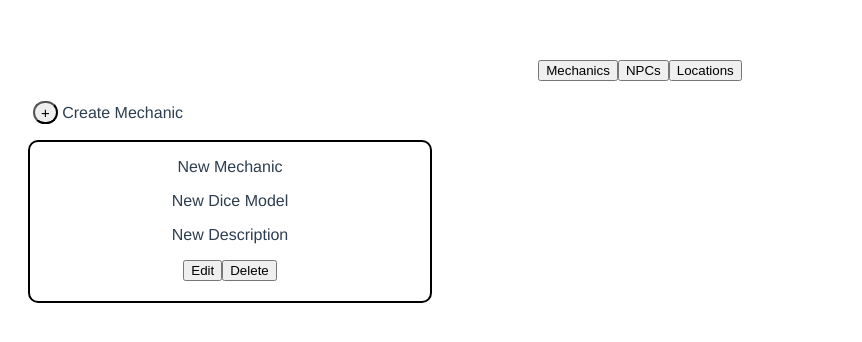
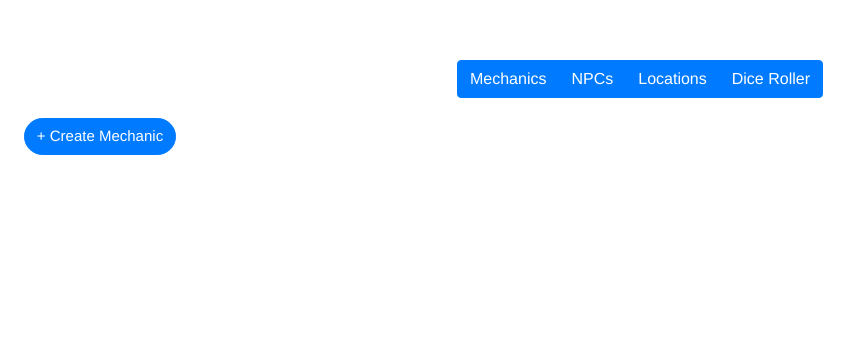
Before and after one commit to sominator/devtools, a Vue app in the folder client/: page / in a window 1280 px wide. Shown: the top 342 px of the page, without its empty margins (0-862 px from the left). Built offline with nearby package versions, Linux system fonts and the light colour scheme.

Commit message:
Added bootstrap and reconfiguring app structure.

```diff
--- a/client/babel.config.js
+++ b/client/babel.config.js
@@ -1,5 +1,5 @@
 module.exports = {
-  presets: [
-    '@vue/cli-plugin-babel/preset'
+  "presets": [
+    "@vue/cli-plugin-babel/preset"
   ]
 }
--- a/client/src/App.vue
+++ b/client/src/App.vue
@@ -1,11 +1,15 @@
 <template>
     <div id="app">
-        <button v-on:click="toggle = 'mechanics'">Mechanics</button>
-        <button v-on:click="toggle = 'npcs'">NPCs</button>
-        <button v-on:click="toggle = 'locations'">Locations</button>
-        <Mechanics v-show="toggle == 'mechanics'" />
-        <NPCs v-show="toggle == 'npcs'" />
-        <Locations v-show="toggle == 'locations'"/>
+        <b-button-group>
+            <b-button variant="primary" v-on:click="toggle = 'mechanics'">Mechanics</b-button>
+            <b-button variant="primary" v-on:click="toggle = 'npcs'">NPCs</b-button>
+            <b-button variant="primary" v-on:click="toggle = 'locations'">Locations</b-button>
+            <b-button variant="primary" v-on:click="toggle = 'diceroller'">Dice Roller</b-button>
+        </b-button-group>
+        <Mechanics v-show="toggle === 'mechanics'" />
+        <NPCs v-show="toggle === 'npcs'" />
+        <Locations v-show="toggle === 'locations'"/>
+        <DiceRoller v-show="toggle === 'diceroller'" />
     </div>
 </template>
 
@@ -13,13 +17,15 @@
     import Mechanics from './components/Mechanics.vue';
     import NPCs from './components/NPCs.vue';
     import Locations from './components/Locations.vue';
+    import DiceRoller from './components/DiceRoller.vue';
 
     export default {
         name: 'App',
         components: {
             Mechanics,
             NPCs,
-            Locations
+            Locations,
+            DiceRoller
         },
         data: function () {
             return {
--- a/client/src/components/Mechanics.vue
+++ b/client/src/components/Mechanics.vue
@@ -1,9 +1,13 @@
 <template>
-    <div id="mechanics">
-        <div id="mech-generator">
-            <p><button>+</button> Create Mechanic</p>
+    <div>
+        <div id="mechanics" v-bind:class="{'modal-showing': modalToggle===true}">
+            <div id="mech-generator">
+                <p><b-button pill variant="primary" v-on:click="modalToggle = !modalToggle">+ Create Mechanic</b-button></p>
+            </div>
         </div>
-        <Mechanic />
+        <div id="modal" v-show="modalToggle===true">
+            <Mechanic />
+        </div>
     </div>
 </template>
 
@@ -14,11 +18,24 @@
         name: 'Mechanics',
         components: {
             Mechanic
+        },
+        data: function () {
+            return {
+                modalToggle: false
+            }
         }
     }
 </script>
 
 <style scoped>
+    .modal-showing {
+        opacity: 0.3;
+    }
+    #modal {
+        position: fixed;
+        bottom: 40%;
+        left: 40%;
+    }
     #mechanics {
         margin-top: 20px;
         margin-left: 20px;
--- a/client/src/main.js
+++ b/client/src/main.js
@@ -1,4 +1,7 @@
+import '@babel/polyfill'
+import 'mutationobserver-shim'
 import Vue from 'vue'
+import './plugins/bootstrap-vue'
 import App from './App.vue'
 
 Vue.config.productionTip = false
```
Also changed, not shown: client/package.json (+9 -0 lines), client/src/plugins/bootstrap-vue.js (added, +7 -0 lines), 1 other file (tests, documents, lock files or other folders).
